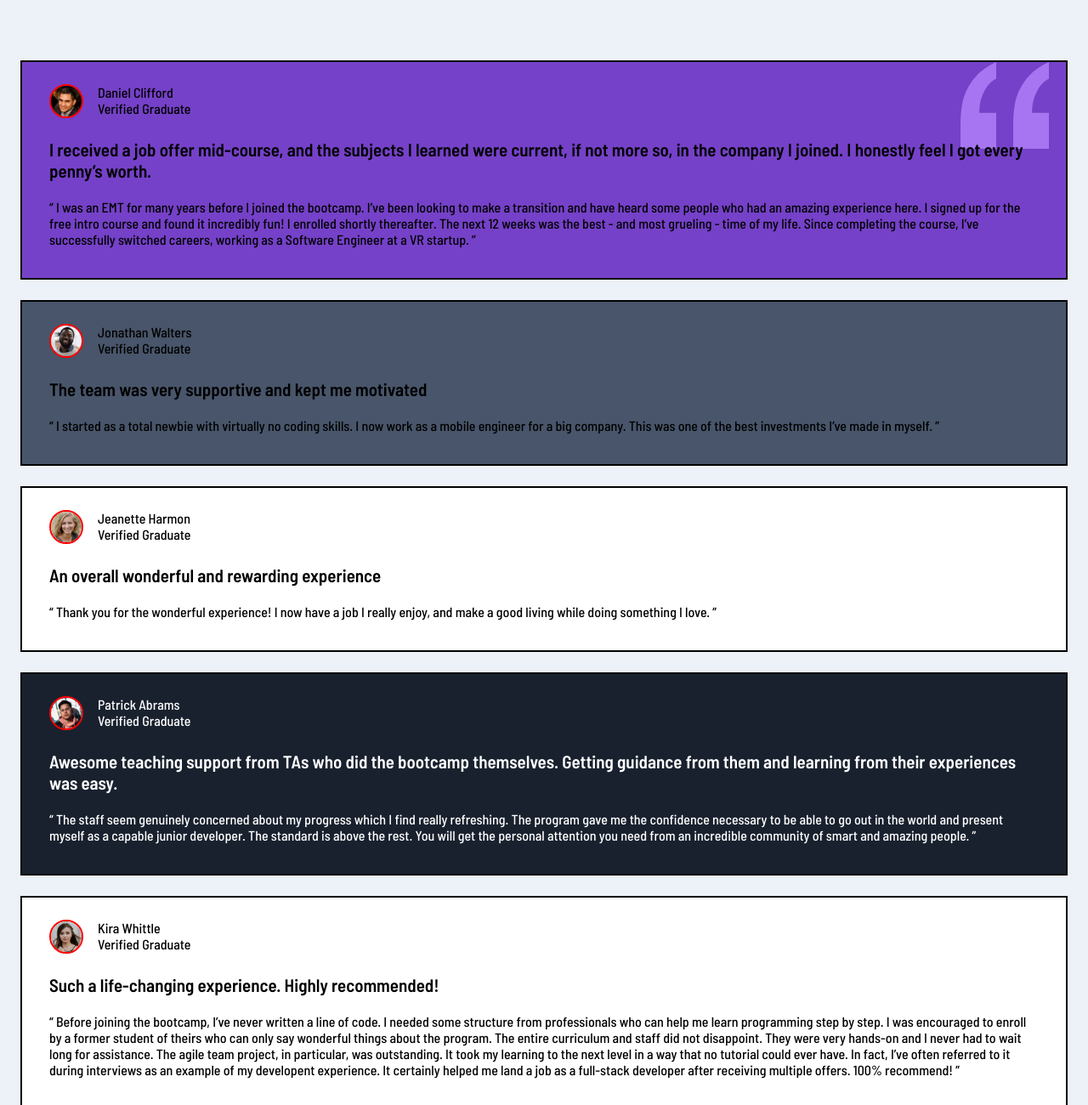
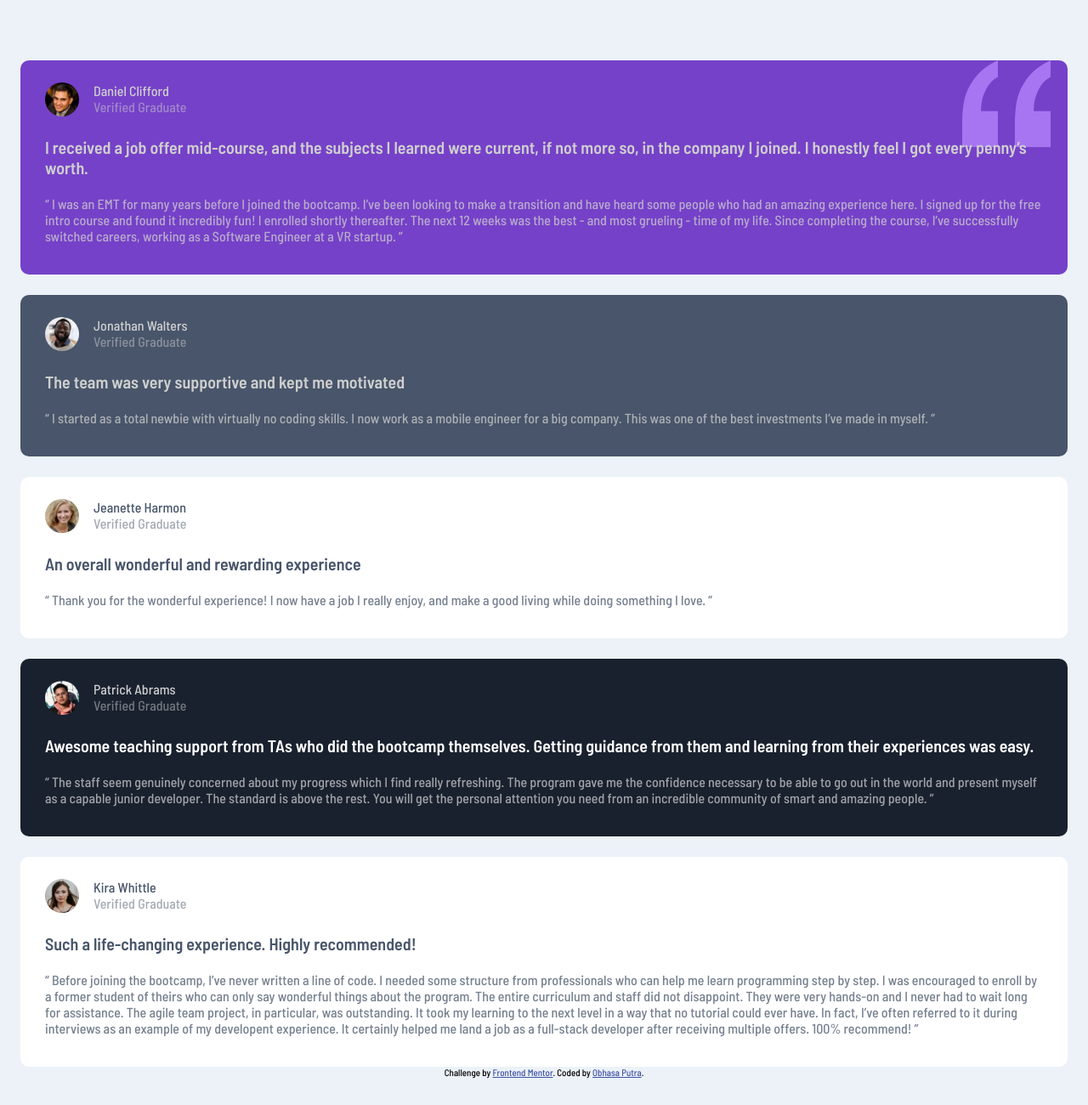
Before and after one commit to obhasa12/fm-testimonials-junior, a plain HTML site: page index.html in a window 1280 px wide. Shown: the top 1300 px of the page at 85% size. Drawn offline with Linux system fonts and the light colour scheme.

Commit message:
fixing the header

```diff
--- a/index.html
+++ b/index.html
@@ -19,65 +19,70 @@
 </head>
 <body>
   <div class="container">
+
     <article1 class="article-format">
       <div class="article__header ">
         <img src="./images/image-daniel.jpg" alt="daniel-image">
         <div class="article__text1">
-          <p>Daniel Clifford</p>
-          <p>Verified Graduate</p>
+          <p class="article__name1">Daniel Clifford</p>
+          <p class="article__status1">Verified Graduate</p>
         </div>
       </div>
       <h2>I received a job offer mid-course, and the subjects I learned were current, if not   more so, in the company I joined. I honestly feel I got every penny’s worth.</h2>
-      <p>“ I was an EMT for many years before I joined the bootcamp. I’ve been looking to   make a transition and have heard some people who had an amazing experience here. I signed up for the free intro course and found it incredibly fun! I enrolled shortly thereafter. The next 12 weeks was the best - and most grueling - time of my life. Since completing the course, I’ve successfully switched careers, working as a Software Engineer at a VR startup. ”</p>
+      <p class="article__description1">“ I was an EMT for many years before I joined the bootcamp. I’ve been looking to   make a transition and have heard some people who had an amazing experience here. I signed up for the free intro course and found it incredibly fun! I enrolled shortly thereafter. The next 12 weeks was the best - and most grueling - time of my life. Since completing the course, I’ve successfully switched careers, working as a Software Engineer at a VR startup. ”</p>
     </article1>
+
     <article2 class="article-format">
       <div class="article__header">
         <img src="./images/image-jonathan.jpg" alt="jonathan-image">
         <div class="article__text2">
-          <p>Jonathan Walters</p>
-          <p>Verified Graduate</p>
+          <p class="article__name2">Jonathan Walters</p>
+          <p class="article__status2">Verified Graduate</p>
         </div>
       </div>
       <h2>The team was very supportive and kept me motivated</h2>
-      <p> “ I started as a total newbie with virtually no coding skills. I now work as a mobile engineer
+      <p class="article__description2"> “ I started as a total newbie with virtually no coding skills. I now work as a mobile engineer
         for a big company. This was one of the best investments I’ve made in myself. ”</p>
     </article2>
+
     <article3 class="article-format">
       <div class="article__header">
         <img src="./images/image-jeanette.jpg" alt="jeanette-image">
         <div class="article__text3">
-          <p>Jeanette Harmon</p>
-          <p>Verified Graduate</p>
+          <p class="article__name3">Jeanette Harmon</p>
+          <p class="article__status3">Verified Graduate</p>
         </div>
       </div>
       <h2>An overall wonderful and rewarding experience</h2>
-      <p>“ Thank you for the wonderful experience! I now have a job I really enjoy, and make a good living
+      <p  class="article__description3">“ Thank you for the wonderful experience! I now have a job I really enjoy, and make a good living
         while doing something I love. ”</p>
     </article3>
+
     <article4 class="article-format">
       <div class="article__header">
         <img src="./images/image-patrick.jpg" alt="patrick-image">
         <div class="article__text4">
-          <p>Patrick Abrams</p>
-          <p>Verified Graduate</p>
+          <p class="article__name4">Patrick Abrams</p>
+          <p class="article__status4">Verified Graduate</p>
         </div>
       </div>
       <h2>Awesome teaching support from TAs who did the bootcamp themselves. Getting guidance from them and learning from their experiences was easy.</h2>
-      <p> “ The staff seem genuinely concerned about my progress which I find really refreshing. The program
+      <p  class="article__description4"> “ The staff seem genuinely concerned about my progress which I find really refreshing. The program
         gave me the confidence necessary to be able to go out in the world and present myself as a capable
         junior developer. The standard is above the rest. You will get the personal attention you need from
         an incredible community of smart and amazing people. ”</p>
     </article4>
+
     <article5 class="article-format">
       <div class="article__header">
         <img src="./images/image-kira.jpg" alt="kira-image">
         <div class="article__text5">
-          <p>Kira Whittle</p>
-          <p>Verified Graduate</p>
+          <p class="article__name5">Kira Whittle</p>
+          <p class="article__status5">Verified Graduate</p>
         </div>
       </div>
       <h2>Such a life-changing experience. Highly recommended!</h2>
-      <p> “ Before joining the bootcamp, I’ve never written a line of code. I needed some structure from
+      <p  class="article__description5"> “ Before joining the bootcamp, I’ve never written a line of code. I needed some structure from
         professionals who can help me learn programming step by step. I was encouraged to enroll by a former
         student of theirs who can only say wonderful things about the program. The entire curriculum and staff
         did not disappoint. They were very hands-on and I never had to wait long for assistance. The agile team
--- /dev/null
+++ b/sass/_articles.scss
@@ -0,0 +1,55 @@
+@use 'variables' as v;
+
+.article{
+
+    &__name1{
+        color: v.$cl-neutral-lt-gray;
+    }
+    &__status1{
+        color: hsla(0, 0%, 81%, 50%);
+    }
+    &__description1{
+        color: hsla(0, 0%, 81%, 75%);
+    }
+
+    &__name2{
+        color: v.$cl-neutral-lt-gray;
+    }
+    &__status2{
+        color: hsla(0, 0%, 81%, 50%);
+    }
+    &__description2{
+        color: hsla(0, 0%, 81%, 75%);
+    }
+
+    &__name3{
+        color: v.$cl-primary-dark-grayishBlue;
+    }
+    &__status3{
+        color: hsla(217, 19%, 35%, 50%);
+    }
+    &__description3{
+        color: hsla(217, 19%, 35%, 75%);
+    }
+
+    &__name4{
+        color: v.$cl-neutral-lt-gray;
+    }
+    &__status4{
+        color: hsla(0, 0%, 81%, 50%);
+    }
+    &__description4{
+        color: hsla(0, 0%, 81%, 75%);
+    }
+
+    &__name5{
+        color: v.$cl-primary-dark-grayishBlue;
+    }
+    &__status5{
+        color: hsla(217, 19%, 35%, 50%);
+    }
+    &__description5{
+        color: hsla(217, 19%, 35%, 75%);
+    }
+
+}
--- a/sass/_globals.scss
+++ b/sass/_globals.scss
@@ -21,11 +21,13 @@ body{
     gap: 24px;
 }
 .article-format{
-    padding: 0 32px;
+    padding: 0 29px;
     padding-top: 26px;
     padding-bottom: 36px;
     width: 100%;
-    border: 2px black solid;
+    color: v.$cl-neutral-lt-gray;
+    // border: 2px black solid;
+    border-radius: 10px;
     & .article__header{
         display: flex;
         flex-direction: row;
@@ -35,12 +37,11 @@ body{
         margin-right: 17px;
         width: 40px;
         height: 40px;
-        border: 2px solid red;
         border-radius: 100%;
     }
     &>h2{
         margin-bottom: 21px;
-        font-size: 21px;
+        font-size: 20px;
     }
     &:first-child{
         background-color: v.$cl-primary-moderateViolet;
@@ -52,6 +53,7 @@ body{
         background-color: v.$cl-primary-dark-grayishBlue;
     }
     &:nth-child(3){
+        color: v.$cl-primary-dark-grayishBlue;
         background-color: v.$cl-primary-white;
     }
     &:nth-child(4){
@@ -59,6 +61,7 @@ body{
         background-color: v.$cl-primary-dark-blackishBlue;
     }
     &:last-child{
+        color: v.$cl-primary-dark-grayishBlue;
         background-color: v.$cl-primary-white;
     }
 
--- a/sass/style.scss
+++ b/sass/style.scss
@@ -1,3 +1,4 @@
 @use 'variables';
 
 @use 'globals';
+@use 'articles';
```
Also changed, not shown: css/style.css, 1 other file.
